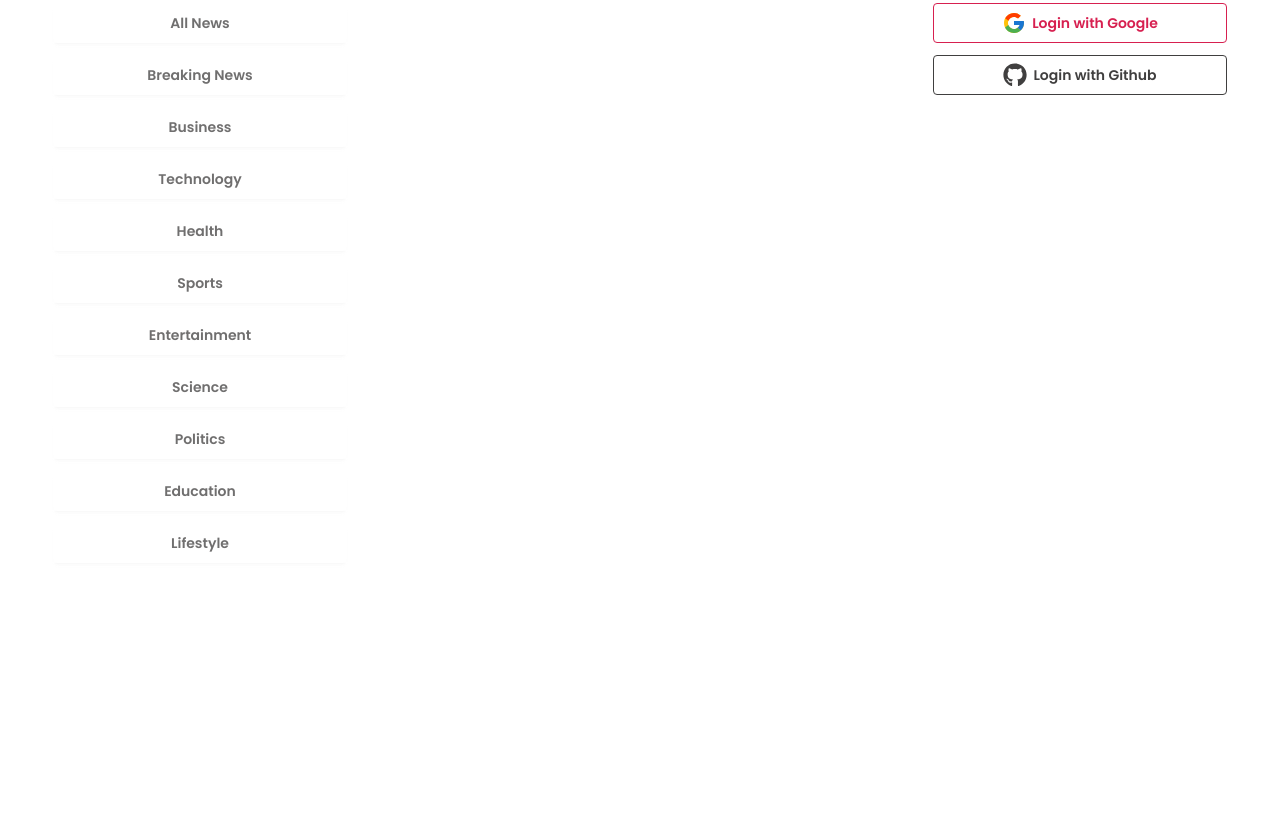
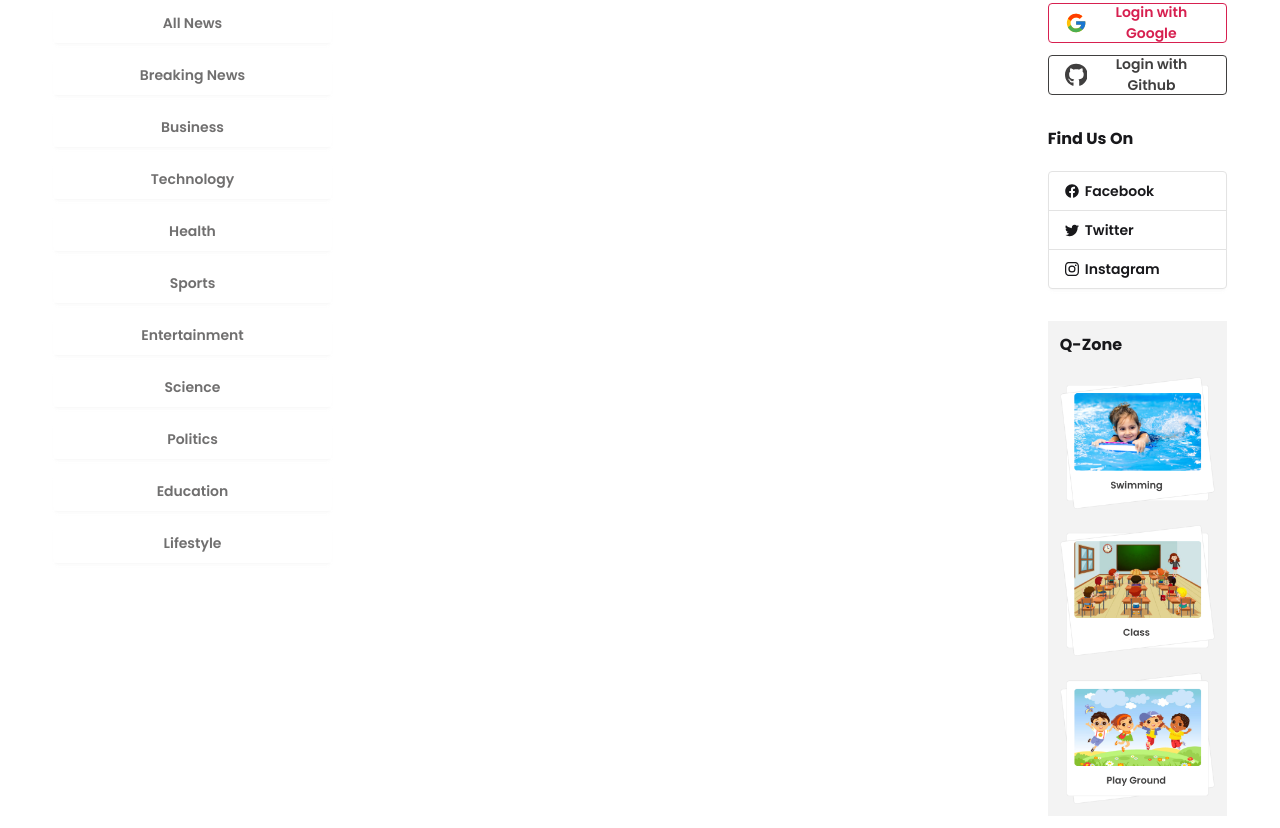
Before and after one commit to JannatulLima9575/Dragon-news-with-authentication, a React (Vite) app: page / in a window 1280 px wide. Shown: the part 360-1188 px from the top of the page. Before the commit the page ends 935 px from the top, so only its background shows below. Built offline with nearby package versions, Linux system fonts and the light colour scheme.

Commit message:
added aside right part

```diff
--- /dev/null
+++ b/src/Components/HomeLayout/FindUs.jsx
@@ -0,0 +1,21 @@
+import React from 'react';
+import { BsInstagram, BsTwitter } from 'react-icons/bs';
+import { FaFacebook } from 'react-icons/fa';
+
+const FindUs = () => {
+    return (
+        <div>
+            <h2 className='font-bold mb-5'>Find Us On</h2>
+
+            <div>
+            <div className="join join-vertical w-full">
+                <button className="btn bg-base-100 justify-start join-item"><FaFacebook/> Facebook</button>
+                <button className="btn bg-base-100 justify-start join-item"><BsTwitter/> Twitter</button>
+                <button className="btn bg-base-100 justify-start join-item"><BsInstagram/> Instagram</button>
+            </div>
+            </div>
+        </div>
+    );
+};
+
+export default FindUs;
--- /dev/null
+++ b/src/Components/HomeLayout/Qzone.jsx
@@ -0,0 +1,20 @@
+import React from 'react';
+import swimingImage from "../../assets/swimming.png"
+import classImage from "../../assets/class.png"
+import playImage from "../../assets/playground.png"
+
+const Qzone = () => {
+    return (
+        <div className='bg-base-200 p-3'>
+            <h2 className='font-bold mb-5'>Q-Zone</h2>
+
+            <div className='space-y-4 place-items-center'>
+                <img src={swimingImage} alt="" />
+                <img src={classImage} alt="" />
+                <img src={playImage} alt="" />
+            </div>
+        </div>
+    );
+};
+
+export default Qzone;
--- a/src/Components/HomeLayout/RightsAside.jsx
+++ b/src/Components/HomeLayout/RightsAside.jsx
@@ -1,10 +1,14 @@
 import React from 'react';
 import SocialLogin from './SocialLogin';
+import FindUs from './FindUs';
+import Qzone from './Qzone';
 
 const RightsAside = () => {
     return (
-        <div>
+        <div className='space-y-8'>
             <SocialLogin/>
+            <FindUs/>
+           <Qzone/>
         </div>
     );
 };
--- a/src/Layouts/Layouts.jsx
+++ b/src/Layouts/Layouts.jsx
@@ -18,16 +18,16 @@ const Layouts = () => {
             <nav className='w-11/12 mx-auto my-3'>
                 <Navbar/>
             </nav>
-            <main className='w-11/12 mx-auto my-3 grid grid-cols-12'>
+            <main className='w-11/12 mx-auto my-3 grid grid-cols-12 gap-5'>
                 <aside className='col-span-3'>
                     <LeftAside/>
                 </aside>
 
-                <section className='main col-span-6'>
+                <section className='main col-span-7'>
                     <Outlet/>
                 </section>
 
-                <aside className='col-span-3'>
+                <aside className='col-span-2'>
                     <RightsAside/>
                 </aside>
             </main>
```
